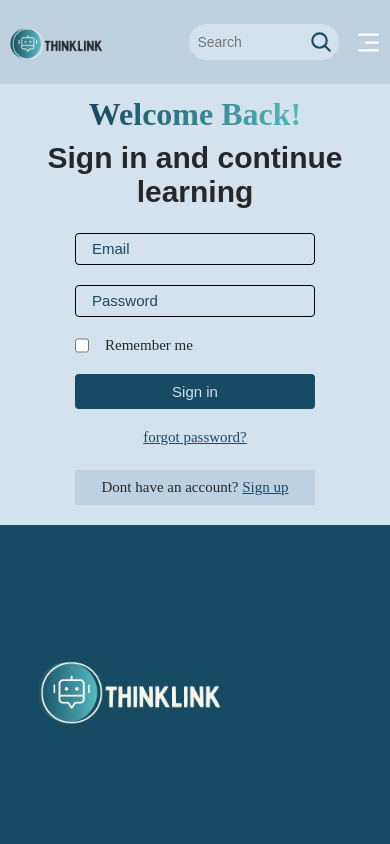
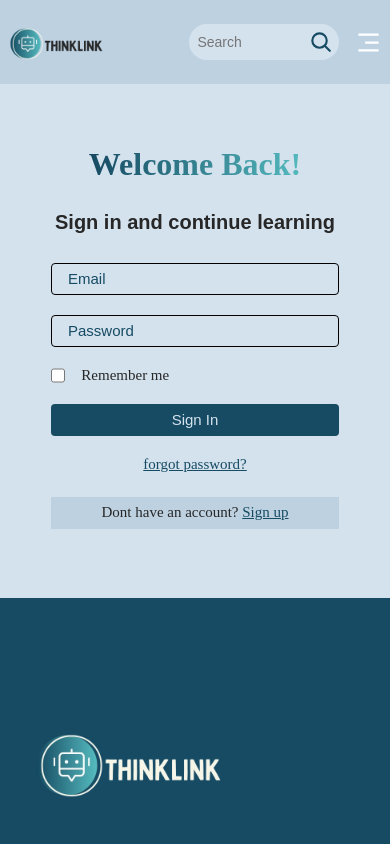
Before and after one commit to Yasmine-Zahreddine/ThinkLink, a React (Vite) app in the folder frontend/: page /signin in a window 390 px wide. Shown: the top 844 px of the page. Built offline with nearby package versions, Linux system fonts and the light colour scheme.

Commit message:
adding buttons and loader as components

```diff
--- /dev/null
+++ b/frontend/src/components/button/Button.jsx
@@ -0,0 +1,9 @@
+import React from 'react'
+import "./button.css"
+const Button = (props) => {
+  return (
+    <button className="buttonS" type="submit">{props.content}</button>
+  )
+}
+
+export default Button
--- /dev/null
+++ b/frontend/src/components/button/button.css
@@ -0,0 +1,46 @@
+.buttonS {
+    width: 70%;
+    height: 4vw;
+    background-color: var(--color-dark-blue);
+    outline: none;
+    border: none;
+    font-family: var(--font-family);
+    color: var(--color-bg);
+    border-radius: 4px;
+    font-size: 20px;
+    cursor: pointer;
+    transition: background-color 0.3s ease, transform 0.2s ease, box-shadow 0.3s ease;
+  }
+
+  .buttonS:hover {
+    background-color: var(--color-light-blue);
+    transform: scale(1.05);
+    box-shadow: 0px 8px 15px rgba(0, 0, 0, 0.2);
+  }
+
+  .buttonS:active {
+    transform: scale(0.98);
+    box-shadow: 0px 4px 10px rgba(0, 0, 0, 0.15);
+  }
+
+
+@media screen and (max-width:1000px) {
+   .buttonS{
+    width: 26rem;
+    height: 3rem;
+   }
+}
+@media screen and (max-width:768px) {
+  .buttonS{
+    width: 26rem;
+    height: 3rem;
+  }
+
+}
+@media screen and (max-width:520px) {
+  .buttonS{width: 18rem;
+
+    height: 2rem;
+    font-size: 15px;
+  }
+}
--- /dev/null
+++ b/frontend/src/components/loading-spinner/Loadingspinner.jsx
@@ -0,0 +1,11 @@
+import React from 'react'
+import "./loadingspinner.css"
+const Loadingspinner = () => {
+  return (
+  <div className="loading-overlay">
+     <div className="loading-spinner"></div>
+  </div>
+  )
+}
+
+export default Loadingspinner
--- /dev/null
+++ b/frontend/src/components/loading-spinner/loadingspinner.css
@@ -0,0 +1,31 @@
+.loading-overlay {
+  position: absolute;
+  top: 0;
+  left: 0;
+  width: 100vw;
+  height: 100vh;
+  background: rgba(85, 85, 85, 0.479);
+  backdrop-filter: blur(5px);
+  display: flex;
+  justify-content: center;
+  align-items: center;
+  z-index: 1000;
+}
+
+.loading-spinner {
+  width: 50px;
+  height: 50px;
+  border: 5px solid rgba(255, 255, 255, 0.3);
+  border-top: 5px solid white;
+  border-radius: 50%;
+  animation: spin 1s linear infinite;
+}
+
+@keyframes spin {
+  0% {
+    transform: rotate(0deg);
+  }
+  100% {
+    transform: rotate(360deg);
+  }
+}
--- a/frontend/src/containers/SignUp/Signup.jsx
+++ b/frontend/src/containers/SignUp/Signup.jsx
@@ -4,7 +4,8 @@ import "./signup.css";
 import Card from "../../components/card/Card";
 import { NavLink } from "react-router-dom";
 import { useNavigate } from "react-router-dom";
-
+import Loadingspinner from "../../components/loading-spinner/Loadingspinner.jsx";
+import Button from "../../components/button/button.jsx";
 const Signup = () => {
   const redirect = useNavigate();
   const [isSmallScreen, setIsSmallScreen] = useState(window.innerWidth < 1000);
@@ -75,9 +76,7 @@ const Signup = () => {
   return (
     <>
       {loading && (
-        <div className="loading-overlay">
-          <div className="loading-spinner"></div>
-        </div>
+        <Loadingspinner/>
       )}
       <div className={` ${isSmallScreen ? "smallScreen" : "SignUp_Container"}`}>
         <div className="welcome">
@@ -141,9 +140,7 @@ const Signup = () => {
               <input type="checkbox" className="checkbox" required />
               <p>Send me special offers, personalized recommendations, and learning tips.</p>
             </div>
-            <button className="buttonCreateAccount" type="submit">
-              Sign up
-            </button>
+            <Button content="Sign Up"/>
           </form>
           <div className="policyContainer">
             <p className="policyAgree">
--- a/frontend/src/containers/SignUp/signup.css
+++ b/frontend/src/containers/SignUp/signup.css
@@ -6,36 +6,7 @@
   padding-bottom: 5vw;
   padding-top: 5vw;
 }
-.loading-overlay {
-  position: absolute;
-  top: 0;
-  left: 0;
-  width: 100vw;
-  height: 100vh;
-  background: rgba(85, 85, 85, 0.479);
-  backdrop-filter: blur(5px);
-  display: flex;
-  justify-content: center;
-  align-items: center;
-  z-index: 1000;
-}
 
-.loading-spinner {
-  width: 50px;
-  height: 50px;
-  border: 5px solid rgba(255, 255, 255, 0.3); /* Light gray border */
-  border-top: 5px solid white; /* White top border */
-  border-radius: 50%;
-  animation: spin 1s linear infinite; /* Rotating animation */
-}
-@keyframes spin {
-  0% {
-    transform: rotate(0deg);
-  }
-  100% {
-    transform: rotate(360deg);
-  }
-}
 
 .smallScreen {
   display: flex;
@@ -110,6 +81,7 @@
 }
 
 .Box > h1 {
+  margin-top: 15px;
   margin-bottom: 1vw;
   font-size: 30px;
   font-family: var(--font-family);
@@ -150,18 +122,6 @@
   margin-bottom: 1rem;
 }
 
-.buttonCreateAccount {
-  width: 70%;
-  height: 4vw;
-  background-color: var(--color-dark-blue);
-  outline: none;
-  border: none;
-  font-family: var(--font-family);
-  color: var(--color-bg);
-  border-radius: 4px;
-  cursor: pointer;
-  font-size: 20px;
-}
 
 .policyAgree {
   margin-top: 1vw;
@@ -200,65 +160,44 @@
   color: var(--color-dark-blue);
 }
 
-@media (max-width: 1000px) {
-  .first_name_input,
-  .last_name_input {
-    width: 60%;
-    height: 3rem;
-  }
 
-  .flname {
-    flex-direction: column;
-    gap: 20px;
-  }
 
-  .welcome {
-    margin-bottom: 2vw;
-  }
-
-  .Box {
-    width: 70%;
-  }
-
-  .textinputs {
-    width: 60%;
-    height: 3rem;
-  }
-
-  .Box > h1 {
-    font-size: 30px;
-  }
-
-  .checkboxContainer {
-    width: 60%;
-  }
-
-  .buttonCreateAccount {
-    width: 60%;
-    height: 3rem;
-  }
-
-  .login {
-    width: 60%;
-    height: 3rem;
-  }
-}
-
-@media screen and (max-width: 920px) {
+@media screen and (max-width: 1000px) {
   .first_name_input,
   .last_name_input,
   .textinputs,
   .checkboxContainer,
-  .buttonCreateAccount,
   .login {
+    height: 3rem;
     width: 26rem;
   }
+  .smallScreen {
+  margin-top: 50px;
+  margin-bottom: 50px;
+  }
 
+.Box >h1{
+  margin-top: 10px;
+}
 .login > p {
-  font-size: 15px;
+  font-size: 20px;
 }
 
 
+.flname {
+  flex-direction: column;
+  gap: 20px;
+}
+
+.welcome {
+  margin-bottom: 2vw;
+}
+.Box_signin > h1{
+  margin-top: 20px;
+}
+.Box_signin > form{
+  margin-top: 5px;
+}
 }
 
 @media screen and (max-width: 520px) {
@@ -266,14 +205,16 @@
   .last_name_input,
   .textinputs,
   .checkboxContainer,
-  .buttonCreateAccount,
   .login {
     width: 18rem;
     height: 2rem;
     font-size: 15px;
   }
-
-  .buttonCreateAccount {
+  .login >p{
     font-size: 15px;
   }
+
+.Box > h1 {
+  font-size: 20px;
 }
+}
--- a/frontend/src/containers/Signin/SignIn.jsx
+++ b/frontend/src/containers/Signin/SignIn.jsx
@@ -5,7 +5,8 @@ import Card from "../../components/card/Card";
 import { NavLink, redirect } from "react-router-dom";
 import { useNavigate } from "react-router-dom";
 import { useActionState } from "react";
-
+import Loadingspinner from "../../components/loading-spinner/Loadingspinner.jsx";
+import Button from "../../components/button/button.jsx";
 const Signin = () => {
   const [loading, setLoading] =useState(false);
   const redirect = useNavigate();
@@ -60,9 +61,7 @@ const Signin = () => {
   return (
     <>
     {loading && (
-      <div className="loading-overlay">
-        <div className="loading-spinner"></div>
-      </div>
+      <Loadingspinner/>
     )}
     <div
       className={` ${
@@ -110,7 +109,7 @@ const Signin = () => {
             <input type="checkbox" className="checkbox_signin" />
             <p>Remember me</p>
           </div>
-          <button className="buttonSignin" type="submit">Sign in</button>
+          <Button content="Sign In"/>
         </form>
         <a href="" className="link">
           forgot password?
--- a/frontend/src/containers/Signin/signin.css
+++ b/frontend/src/containers/Signin/signin.css
@@ -1,39 +1,13 @@
-.loading-overlay {
-  position: absolute;
-  top: 0;
-  left: 0;
-  width: 100vw;
-  height: 100vh;
-  background: rgba(85, 85, 85, 0.479);
-  backdrop-filter: blur(5px);
-  display: flex;
-  justify-content: center;
-  align-items: center;
-  z-index: 1000;
-}
 
-.loading-spinner {
-  width: 50px;
-  height: 50px;
-  border: 5px solid rgba(255, 255, 255, 0.3);
-  border-top: 5px solid white;
-  border-radius: 50%;
-  animation: spin 1s linear infinite;
-}
-
-@keyframes spin {
-  0% {
-    transform: rotate(0deg);
-  }
-  100% {
-    transform: rotate(360deg);
-  }
-}
 
 .SignIn_Container, .smallScreen_signin, .card-content1 {
   display: flex;
   justify-content: center;
   align-items: center;
+}
+.smallScreen_signin{
+  margin-top: 50px;
+  margin-bottom: 50px;
 }
 
 .SignIn_Container {
@@ -116,30 +90,6 @@
   height: auto;
 }
 
-.buttonSignin {
-  width: 70%;
-  height: 4vw;
-  background-color: var(--color-dark-blue);
-  outline: none;
-  border: none;
-  font-family: var(--font-family);
-  color: var(--color-bg);
-  border-radius: 4px;
-  font-size: 20px;
-  cursor: pointer;
-  transition: background-color 0.3s ease, transform 0.2s ease, box-shadow 0.3s ease;
-}
-
-.buttonSignin:hover {
-  background-color: var(--color-light-blue);
-  transform: scale(1.05);
-  box-shadow: 0px 8px 15px rgba(0, 0, 0, 0.2);
-}
-
-.buttonSignin:active {
-  transform: scale(0.98);
-  box-shadow: 0px 4px 10px rgba(0, 0, 0, 0.15);
-}
 
 .signup {
   margin-top: 1vw;
@@ -186,7 +136,7 @@ form {
   }
 
   .textinputs_signin {
-    width: 60%;
+    width: 26rem;
     height: 3rem;
     font-size: 15px;
   }
@@ -196,24 +146,21 @@ form {
   }
 
   .checkboxContainer_signin {
-    width: 60%;
+    width: 26rem;
   }
 
   .checkbox_signin {
     width: 2rem;
   }
 
-  .buttonSignin {
-    width: 60%;
-    height: 3rem;
-  }
 
   .link {
     font-size: 15px;
+
   }
 
   .signup {
-    width: 60%;
+    width: 26rem;
     height: 3rem;
   }
 }
@@ -241,10 +188,6 @@ form {
     width: 3vw;
   }
 
-  .buttonSignin {
-    width: 26rem;
-    height: 3rem;
-  }
 
   .signup {
     width: 26rem;
@@ -253,6 +196,10 @@ form {
 }
 
 @media screen and (max-width: 520px) {
+
+.Box_signin > h1 {
+  font-size: 20px;
+}
   .welcome_signin {
     margin-bottom: 2vw;
     width: 100%;
@@ -275,12 +222,6 @@ form {
     width: 1rem;
   }
 
-  .buttonSignin {
-    width: 18rem;
-
-    height: 2rem;
-    font-size: 15px;
-  }
 
   .signup {
     width: 18rem;
@@ -292,41 +233,3 @@ form {
   }
 
 }
-
-@media screen and (max-width: 390px) {
-  .welcome_signin {
-    margin-bottom: 2vw;
-    width: 100%;
-  }
-
-  .Box_signin {
-    width: 90%;
-  }
-
-  .textinputs_signin {
-    width: 15rem;
-    height: 2rem;
-  }
-
-  .checkboxContainer_signin {
-    width: 15rem;
-  }
-
-  .checkbox_signin {
-    width: 1rem;
-  }
-
-  .buttonSignin {
-    width: 15rem;
-    height: 2.2rem;
-    font-size: 15px;
-  }
-
-  .signup {
-    width: 15rem;
-    height: 2.2rem;
-  }
-  .signup >p{
-    font-size: 15px;
-  }
-}
```
